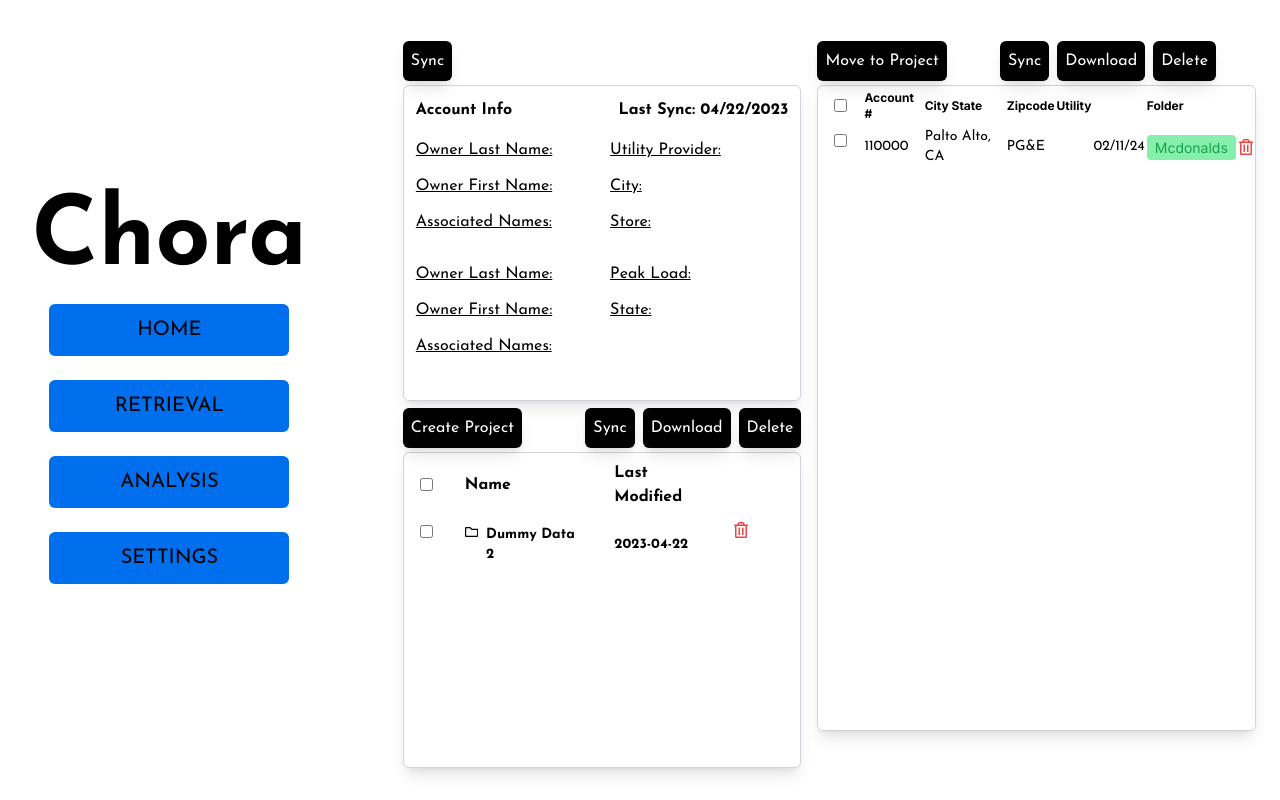
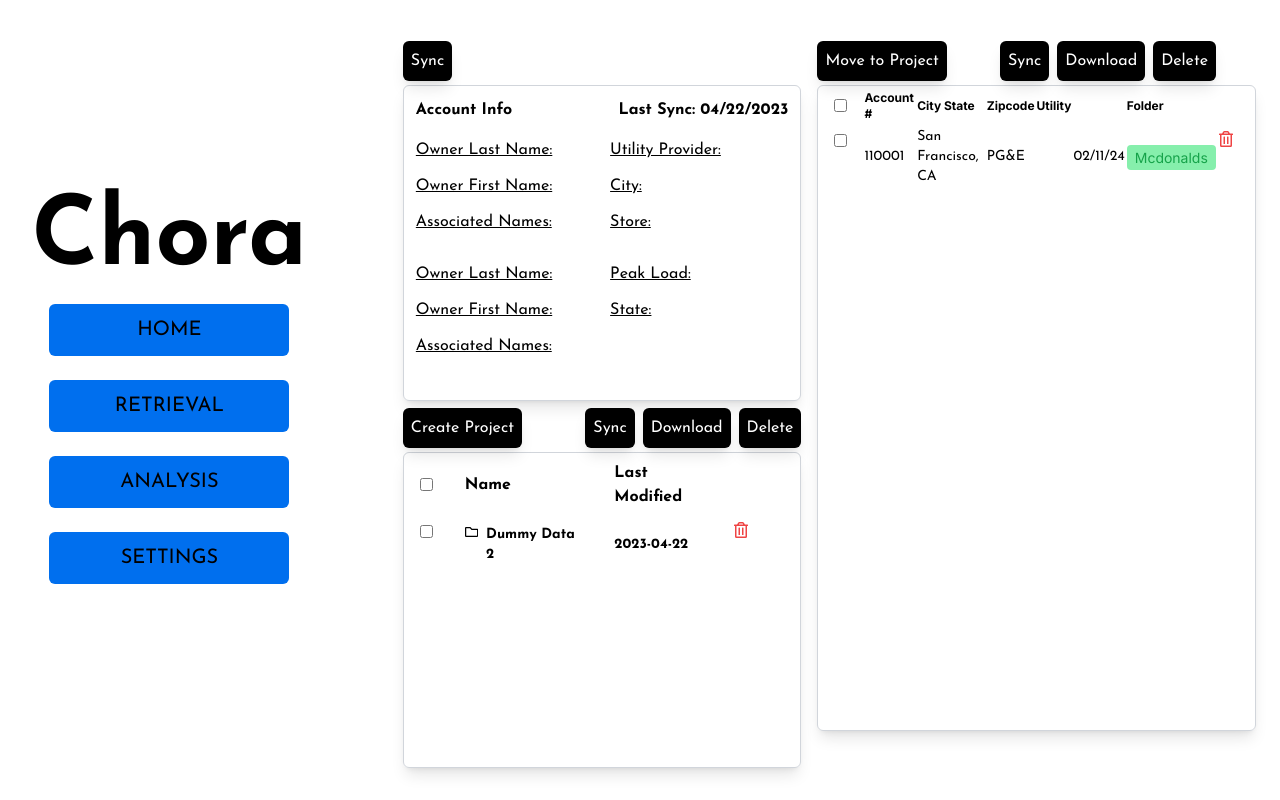
Before and after one commit to Meedux/GTM-Requirement, a Next.js app: page /portal in a window 1280 px wide. Built offline with nearby package versions, Linux system fonts and the light colour scheme.

Commit message:
Accounts Table Cleanup

```diff
--- a/components/Accounts.tsx
+++ b/components/Accounts.tsx
@@ -1,5 +1,6 @@
 import React from "react";
 import { FaRegTrashAlt } from "react-icons/fa";
+import AccountTableRow from "./TableRow/AccountTableRow";
 
 const Accounts = () => {
   return (
@@ -50,26 +51,13 @@ const Accounts = () => {
             </tr>
           </thead>
           <tbody>
-            <tr className="mx-4">
-              <td className="px-4 py-2 flex items-center justify-center">
-                <input type="checkbox" />
-              </td>
-              <td className="text-sm  text-black font-joseph-sans">110000</td>
-              <td className="text-sm  text-black font-joseph-sans">
-                Palto Alto, CA
-              </td>
-              <td className="text-sm  text-black font-joseph-sans">PG&E</td>
-              <td className=" text-black font-joseph-sans"></td>
-              <td className="text-sm  text-black font-joseph-sans">02/11/24</td>
-              <td className="">
-                <span className="text-sm bg-green-300 text-green-600 py-1 px-2 rounded">
-                  Mcdonalds
-                </span>
-              </td>
-              <td className="">
-                <FaRegTrashAlt className="text-red-500" />
-              </td>
-            </tr>
+            <AccountTableRow
+              accountNumber="110001"
+              cityState="San Francisco, CA"
+              utility="PG&E"
+              date="02/11/24"
+              folderName="Mcdonalds"
+            />
           </tbody>
         </table>
       </div>
--- /dev/null
+++ b/components/TableRow/AccountTableRow.tsx
@@ -0,0 +1,39 @@
+import React from "react";
+import { FaRegTrashAlt } from "react-icons/fa";
+
+const AccountTableRow = ({
+    accountNumber,
+    cityState,
+    utility,
+    date,
+    folderName,
+}: {
+    accountNumber: string;
+    cityState: string;
+    utility: string;
+    date: string;
+    folderName: string;
+}) => {
+  return (
+    <tr className="mx-4">
+      <td className="px-4 py-2 flex items-center justify-center">
+        <input type="checkbox" />
+      </td>
+      <td className="text-sm  text-black font-joseph-sans">{accountNumber}</td>
+      <td className="text-sm  text-black font-joseph-sans">{cityState}</td>
+      <td className="text-sm  text-black font-joseph-sans">{utility}</td>
+      <td className=" text-black font-joseph-sans"></td>
+      <td className="text-sm  text-black font-joseph-sans">{date}</td>
+      <td className="">
+        <span className="text-sm bg-green-300 text-green-600 py-1 px-2 rounded">
+          {folderName}
+        </span>
+      </td>
+      <td className="flex justify-center items-center mr-[20px]">
+        <FaRegTrashAlt className="text-red-500" />
+      </td>
+    </tr>
+  );
+};
+
+export default AccountTableRow;
```
